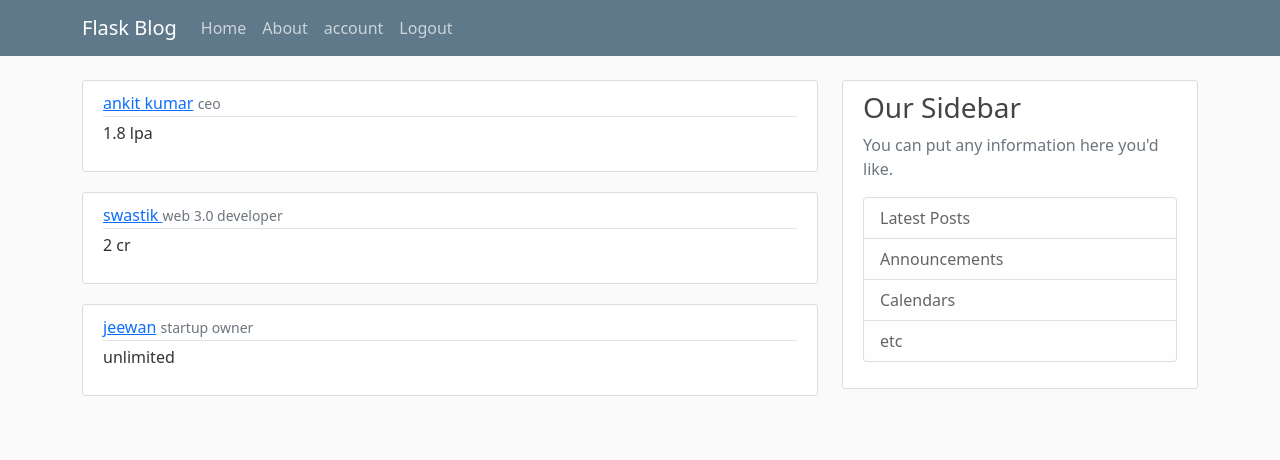
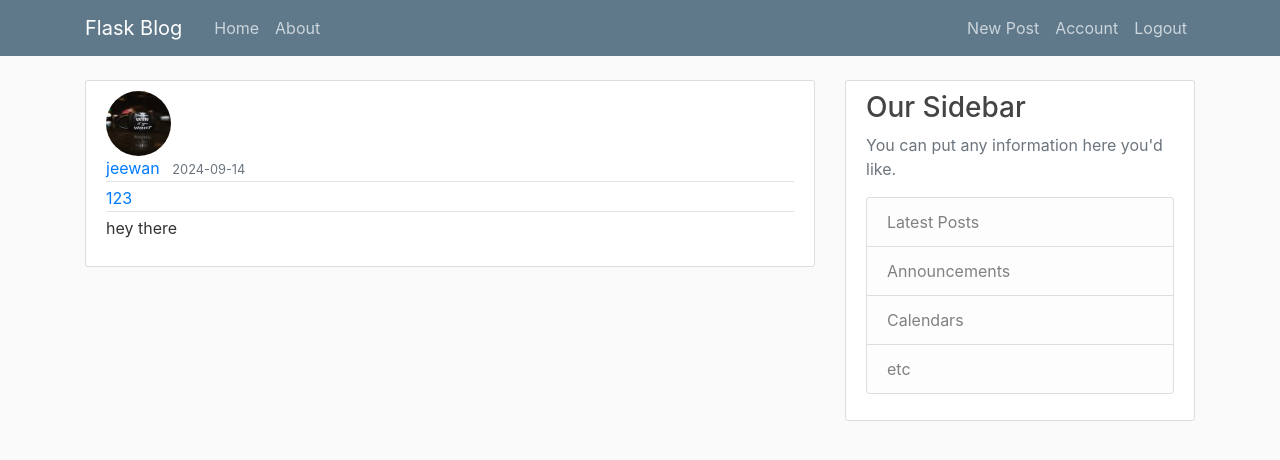
Before and after one commit to mrturningpoint/blog_it_is, a Flask app: page / in a window 1280 px wide. Shown: the top 460 px of the page. Run offline with Flask 3, Linux system fonts and the light colour scheme; a user stored in the database is signed in; some libraries are stand-ins or nearby versions.

Commit message:
added functionalities for post updation and deletion

```diff
--- a/application/routes.py
+++ b/application/routes.py
@@ -1,87 +1,75 @@
+import os
 import secrets
-import os
 from PIL import Image
-from flask import  render_template, url_for, flash, redirect,request
-from application import app,db,bcrypt
-from application.forms import RegistrationForm,LoginForm,UpdateForm
-from application.models import User,Post
-from flask_login import login_user,current_user,logout_user,login_required
-posts=[
-    {
-        'name':'ankit kumar',
-        'job':'ceo',
-        'salary':'1.8 lpa'
-    },
-    {
-        'name':'swastik ',
-        'job':'web 3.0 developer',
-        'salary':'2 cr'
-    },
-    {
-        'name':'jeewan',
-        'job':'startup owner ',
-        'salary':'unlimited'
-    }
-      ]
+from flask import render_template, url_for, flash, redirect, request, abort
+from application import app, db, bcrypt
+from application.forms import RegistrationForm, LoginForm, UpdateForm, PostForm
+from application.models import User, Post
+from flask_login import login_user, current_user, logout_user, login_required
+
+
 @app.route("/")
 @app.route("/home")
 def home():
-    return render_template('home4.html',posts=posts)
+    posts = Post.query.all()
+    return render_template('home4.html', posts=posts)
 
 
 @app.route("/about")
 def about():
-    return render_template('about3.html',title='herorkp')
-@app.route("/test")
-def test():
-    return "Test page is working!"
-@app.route("/register",methods=['GET','POST'])
+    return render_template('about3.html', title='About')
+
+
+@app.route("/register", methods=['GET', 'POST'])
 def register():
+    if current_user.is_authenticated:
+        return redirect(url_for('home'))
     form = RegistrationForm()
-    if current_user.is_authenticated:
-         return redirect(url_for('home'))
     if form.validate_on_submit():
-        hashed_password= bcrypt.generate_password_hash(form.password.data).decode('utf=8')
-        user=User(username=form.username.data,email=form.email.data,password=hashed_password)
+        hashed_password = bcrypt.generate_password_hash(form.password.data).decode('utf-8')
+        user = User(username=form.username.data, email=form.email.data, password=hashed_password)
         db.session.add(user)
         db.session.commit()
-        flash(f'account created for{form.username.data}!','success')
+        flash('Your account has been created! You are now able to log in', 'success')
         return redirect(url_for('login'))
-    return render_template('register.html',title='register',form=form)
+    return render_template('register.html', title='Register', form=form)
 
-@app.route("/login",methods=['GET','POST'])
+
+@app.route("/login", methods=['GET', 'POST'])
 def login():
+    if current_user.is_authenticated:
+        return redirect(url_for('home'))
     form = LoginForm()
-    if current_user.is_authenticated:
-         return redirect(url_for('home'))
     if form.validate_on_submit():
-            user= User.query.filter_by(email=form.email.data).first()
-            if user and bcrypt.check_password_hash(user.password,form.password.data) :
-                      login_user(user,remember=form.remember.data)
-                      next_page=request.args.get('next')
-                      return redirect(next_page) if next_page else redirect(url_for('home'))
-            else:
-                flash('login failed check email and pasword','danger')
-    return render_template('login.html',title='login',form=form)
+        user = User.query.filter_by(email=form.email.data).first()
+        if user and bcrypt.check_password_hash(user.password, form.password.data):
+            login_user(user, remember=form.remember.data)
+            next_page = request.args.get('next')
+            return redirect(next_page) if next_page else redirect(url_for('home'))
+        else:
+            flash('Login Unsuccessful. Please check email and password', 'danger')
+    return render_template('login.html', title='Login', form=form)
+
+
 @app.route("/logout")
 def logout():
-     logout_user()
-     return redirect(url_for('home'))
+    logout_user()
+    return redirect(url_for('home'))
 
 
-def save_pic(form_picture):
-     random_hex =secrets.token_hex(8)
-     _,f_ext = os.path.splitext(form_picture.filename)
-     picture_fn= random_hex+f_ext
-     picture_path=os.path.join(app.root_path,'static/profile_pics',picture_fn)
-     #form_picture.save(picture_path)
+def save_picture(form_picture):
+    random_hex = secrets.token_hex(8)
+    _, f_ext = os.path.splitext(form_picture.filename)
+    picture_fn = random_hex + f_ext
+    picture_path = os.path.join(app.root_path, 'static/profile_pics', picture_fn)
 
-     output_size=(125,125)
-     i=Image.open(form_picture)
-     i.thumbnail(output_size)
-     i.save(picture_path)
+    output_size = (125, 125)
+    i = Image.open(form_picture)
+    i.thumbnail(output_size)
+    i.save(picture_path)
 
-     return picture_fn
+    return picture_fn
+
 
 @app.route("/account", methods=['GET', 'POST'])
 @login_required
@@ -89,19 +77,68 @@ def account():
     form = UpdateForm()
     if form.validate_on_submit():
         if form.picture.data:
-             picture_file=save_pic(form.picture.data)
-             current_user.image_file = picture_file
-        # Update user details
+            picture_file = save_picture(form.picture.data)
+            current_user.image_file = picture_file
         current_user.username = form.username.data
         current_user.email = form.email.data
-        # Add current_user to the session and commit changes
-        db.session.add(current_user)
         db.session.commit()
         flash('Your account has been updated!', 'success')
         return redirect(url_for('account'))
     elif request.method == 'GET':
-        # Populate form with current user data
         form.username.data = current_user.username
         form.email.data = current_user.email
     image_file = url_for('static', filename='profile_pics/' + current_user.image_file)
-    return render_template('account.html', title='Account', image_file=image_file, form=form)
+    return render_template('account.html', title='Account',
+                           image_file=image_file, form=form)
+
+
+@app.route("/post/new", methods=['GET', 'POST'])
+@login_required
+def new_post():
+    form = PostForm()
+    if form.validate_on_submit():
+        post = Post(title=form.title.data, content=form.content.data, author=current_user)
+        db.session.add(post)
+        db.session.commit()
+        flash('Your post has been created!', 'success')
+        return redirect(url_for('home'))
+    return render_template('create_post.html', title='New Post',
+                           form=form, legend='New Post')
+
+
+@app.route("/post/<int:post_id>")
+def post(post_id):
+    post = Post.query.get_or_404(post_id)
+    return render_template('post.html', title=post.title, post=post)
+
+
+@app.route("/post/<int:post_id>/update", methods=['GET', 'POST'])
+@login_required
+def update_post(post_id):
+    post = Post.query.get_or_404(post_id)
+    if post.author != current_user:
+        abort(403)
+    form = PostForm()
+    if form.validate_on_submit():
+        post.title = form.title.data
+        post.content = form.content.data
+        db.session.commit()
+        flash('Your post has been updated!', 'success')
+        return redirect(url_for('post', post_id=post.id))
+    elif request.method == 'GET':
+        form.title.data = post.title
+        form.content.data = post.content
+    return render_template('create_post.html', title='Update Post',
+                           form=form, legend='Update Post')
+
+
+@app.route("/post/<int:post_id>/delete", methods=['POST'])
+@login_required
+def delete_post(post_id):
+    post = Post.query.get_or_404(post_id)
+    if post.author != current_user:
+        abort(403)
+    db.session.delete(post)
+    db.session.commit()
+    flash('Your post has been deleted!', 'success')
+    return redirect(url_for('home'))
--- a/application/templates/home4.html
+++ b/application/templates/home4.html
@@ -3,12 +3,17 @@
     {% for post in posts %}
     <article class="media content-section">
         <div class="media-body">
+          <img class="rounded-circle article-img" src="{{ url_for('static', filename='profile_pics/' + post.author.image_file) }}">
           <div class="article-metadata">
-            <a class="mr-2" href="#">{{ post.name }}</a>
-            <small class="text-muted">{{ post.job }}</small>
+            <a class="mr-2" href="#">{{ post.author.username }}</a>
+            <small class="text-muted">{{ post.date.strftime('%Y-%m-%d') }}</small>
+          </div>
+          <div class="article-metadata">
+            <a class="mr-2" href="{{url_for('post',post_id=post.id)}}">{{ post.title }}</a>
+
           </div>
 
-          <p class="article-content">{{ post.salary }}</p>
+          <p class="article-content">{{ post.content }}</p>
         </div>
       </article>
     {% endfor %}
--- a/application/templates/layoutform.html
+++ b/application/templates/layoutform.html
@@ -1,15 +1,19 @@
 <!DOCTYPE html>
-<html lang="en">
+<html>
 <head>
+    <!-- Required meta tags -->
     <meta charset="utf-8">
-    <meta name="viewport" content="width=device-width, initial-scale=1">
+    <meta name="viewport" content="width=device-width, initial-scale=1, shrink-to-fit=no">
 
-    <link href="https://cdn.jsdelivr.net/npm/bootstrap@5.0.2/dist/css/bootstrap.min.css" rel="stylesheet" integrity="sha384-EVSTQN3/azprG1Anm3QDgpJLIm9Nao0Yz1ztcQTwFspd3yD65VohhpuuCOmLASjC" crossorigin="anonymous">
-    <link rel="stylesheet" type="text/css" href="{{url_for('static',filename='main.css') }}">
+    <!-- Bootstrap CSS -->
+    <link rel="stylesheet" href="https://maxcdn.bootstrapcdn.com/bootstrap/4.0.0/css/bootstrap.min.css" integrity="sha384-Gn5384xqQ1aoWXA+058RXPxPg6fy4IWvTNh0E263XmFcJlSAwiGgFAW/dAiS6JXm" crossorigin="anonymous">
+
+    <link rel="stylesheet" type="text/css" href="{{ url_for('static', filename='main.css') }}">
+
     {% if title %}
-           <title>title-{{title}}</title>
+        <title>Flask Blog - {{ title }}</title>
     {% else %}
-           <title>title</title>
+        <title>Flask Blog</title>
     {% endif %}
 </head>
 <body>
@@ -22,17 +26,18 @@
           </button>
           <div class="collapse navbar-collapse" id="navbarToggle">
             <div class="navbar-nav mr-auto">
-                <a class="nav-item nav-link" href="/">Home</a>
-                <a class="nav-item nav-link" href="/about">About</a>
+              <a class="nav-item nav-link" href="{{ url_for('home') }}">Home</a>
+              <a class="nav-item nav-link" href="{{ url_for('about') }}">About</a>
             </div>
             <!-- Navbar Right Side -->
             <div class="navbar-nav">
               {% if current_user.is_authenticated %}
-                <a class="nav-item nav-link" href="{{url_for('account')}}">account</a>
-                <a class="nav-item nav-link" href="{{url_for('logout')}}">Logout</a>
+                <a class="nav-item nav-link" href="{{ url_for('new_post') }}">New Post</a>
+                <a class="nav-item nav-link" href="{{ url_for('account') }}">Account</a>
+                <a class="nav-item nav-link" href="{{ url_for('logout') }}">Logout</a>
               {% else %}
-                <a class="nav-item nav-link" href="/login">Login</a>
-                <a class="nav-item nav-link" href="/register">Register</a>
+                <a class="nav-item nav-link" href="{{ url_for('login') }}">Login</a>
+                <a class="nav-item nav-link" href="{{ url_for('register') }}">Register</a>
               {% endif %}
             </div>
           </div>
@@ -42,18 +47,15 @@
     <main role="main" class="container">
       <div class="row">
         <div class="col-md-8">
-            {% with messages = get_flashed_messages(with_categories=true)%}
+          {% with messages = get_flashed_messages(with_categories=true) %}
             {% if messages %}
-               {%for category,message in messages%}
-                <div class="alert alert-{{category}}">
-                    {{message}}
+              {% for category, message in messages %}
+                <div class="alert alert-{{ category }}">
+                  {{ message }}
                 </div>
-
-
               {% endfor %}
             {% endif %}
           {% endwith %}
-
           {% block content %}{% endblock %}
         </div>
         <div class="col-md-4">
@@ -71,6 +73,12 @@
         </div>
       </div>
     </main>
-      <script src="https://cdn.jsdelivr.net/npm/bootstrap@5.0.2/dist/js/bootstrap.bundle.min.js" integrity="sha384-MrcW6ZMFYlzcLA8Nl+NtUVF0sA7MsXsP1UyJoMp4YLEuNSfAP+JcXn/tWtIaxVXM" crossorigin="anonymous"></script>
+
+
+    <!-- Optional JavaScript -->
+    <!-- jQuery first, then Popper.js, then Bootstrap JS -->
+    <script src="https://code.jquery.com/jquery-3.2.1.slim.min.js" integrity="sha384-KJ3o2DKtIkvYIK3UENzmM7KCkRr/rE9/Qpg6aAZGJwFDMVNA/GpGFF93hXpG5KkN" crossorigin="anonymous"></script>
+    <script src="https://cdnjs.cloudflare.com/ajax/libs/popper.js/1.12.9/umd/popper.min.js" integrity="sha384-ApNbgh9B+Y1QKtv3Rn7W3mgPxhU9K/ScQsAP7hUibX39j7fakFPskvXusvfa0b4Q" crossorigin="anonymous"></script>
+    <script src="https://maxcdn.bootstrapcdn.com/bootstrap/4.0.0/js/bootstrap.min.js" integrity="sha384-JZR6Spejh4U02d8jOt6vLEHfe/JQGiRRSQQxSfFWpi1MquVdAyjUar5+76PVCmYl" crossorigin="anonymous"></script>
 </body>
 </html>
```
Also changed, not shown: application/forms.py (+6 -1 lines), application/templates/create_post.html (added, +48 -0 lines), application/templates/post.html (added, +41 -0 lines), instance/site.db. Lines whose indentation alone changed are shown as unchanged.
